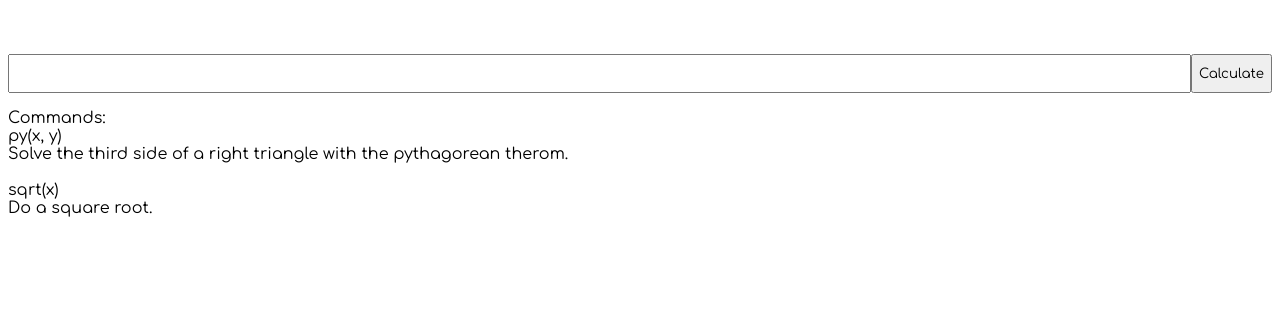
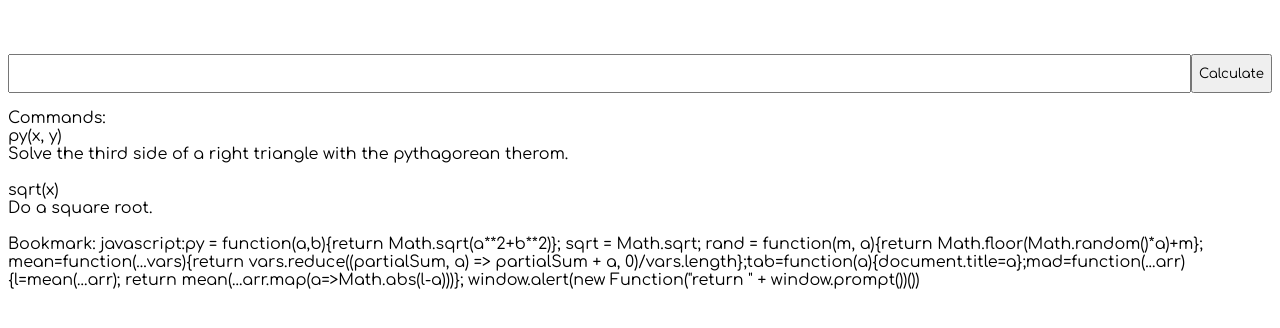
Before and after one commit to lcasw/gbgcalc, a plain HTML site: page index.html in a window 1280 px wide. Shown: the part 46-374 px from the top of the page. Drawn offline with Linux system fonts and the light colour scheme.

Commit message:
Update index.html

```diff
--- a/index.html
+++ b/index.html
@@ -22,6 +22,8 @@
     sqrt(x) <br>
     Do a square root. <br>
     <br>
+      Bookmark:
+      javascript:py = function(a,b){return Math.sqrt(a**2+b**2)}; sqrt = Math.sqrt; rand = function(m, a){return Math.floor(Math.random()*a)+m}; mean=function(...vars){return vars.reduce((partialSum, a) => partialSum + a, 0)/vars.length};tab=function(a){document.title=a};mad=function(...arr){l=mean(...arr); return mean(...arr.map(a=>Math.abs(l-a)))}; window.alert(new Function("return " + window.prompt())())
     </p>
     <script src="script.js"></script>
   </body>
```
